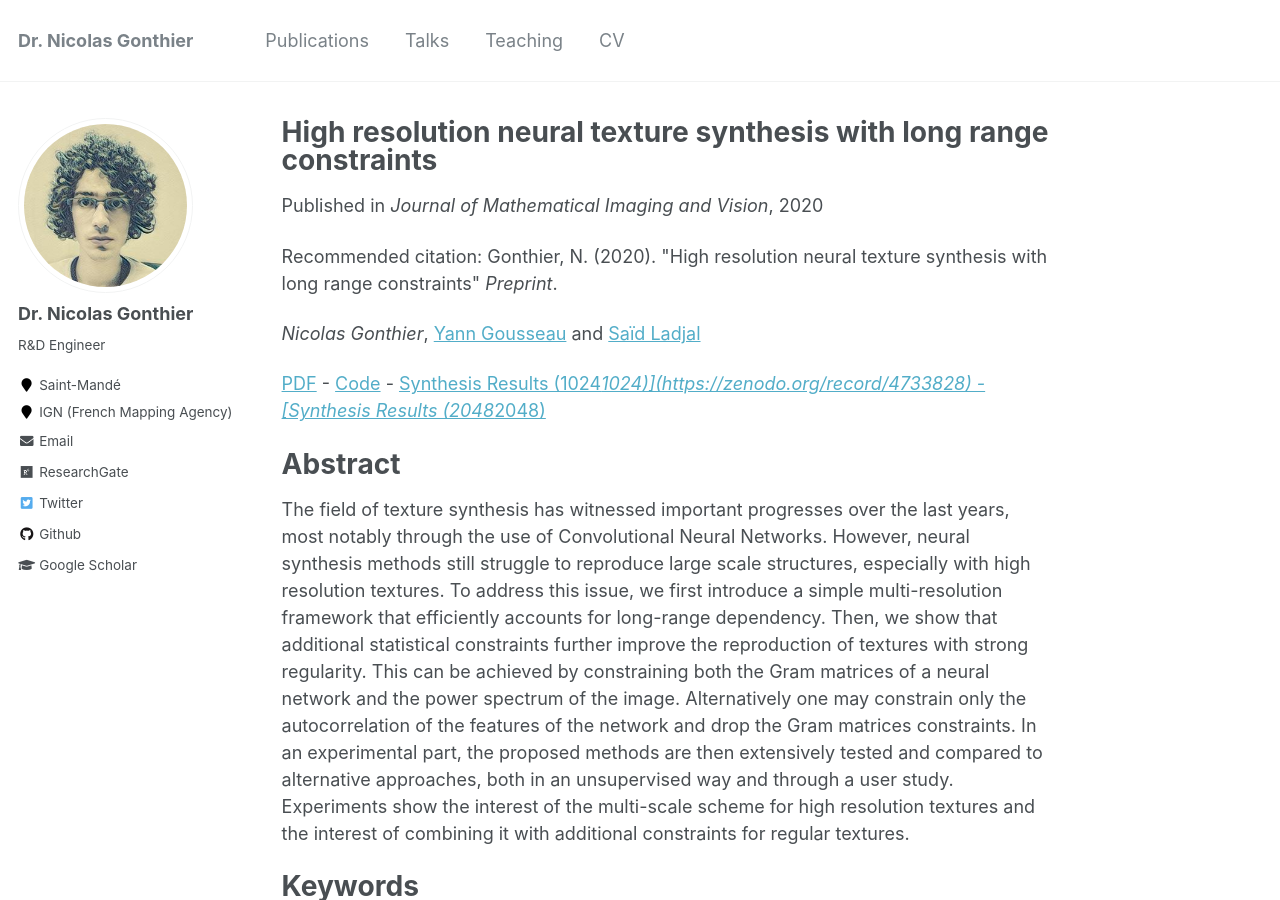
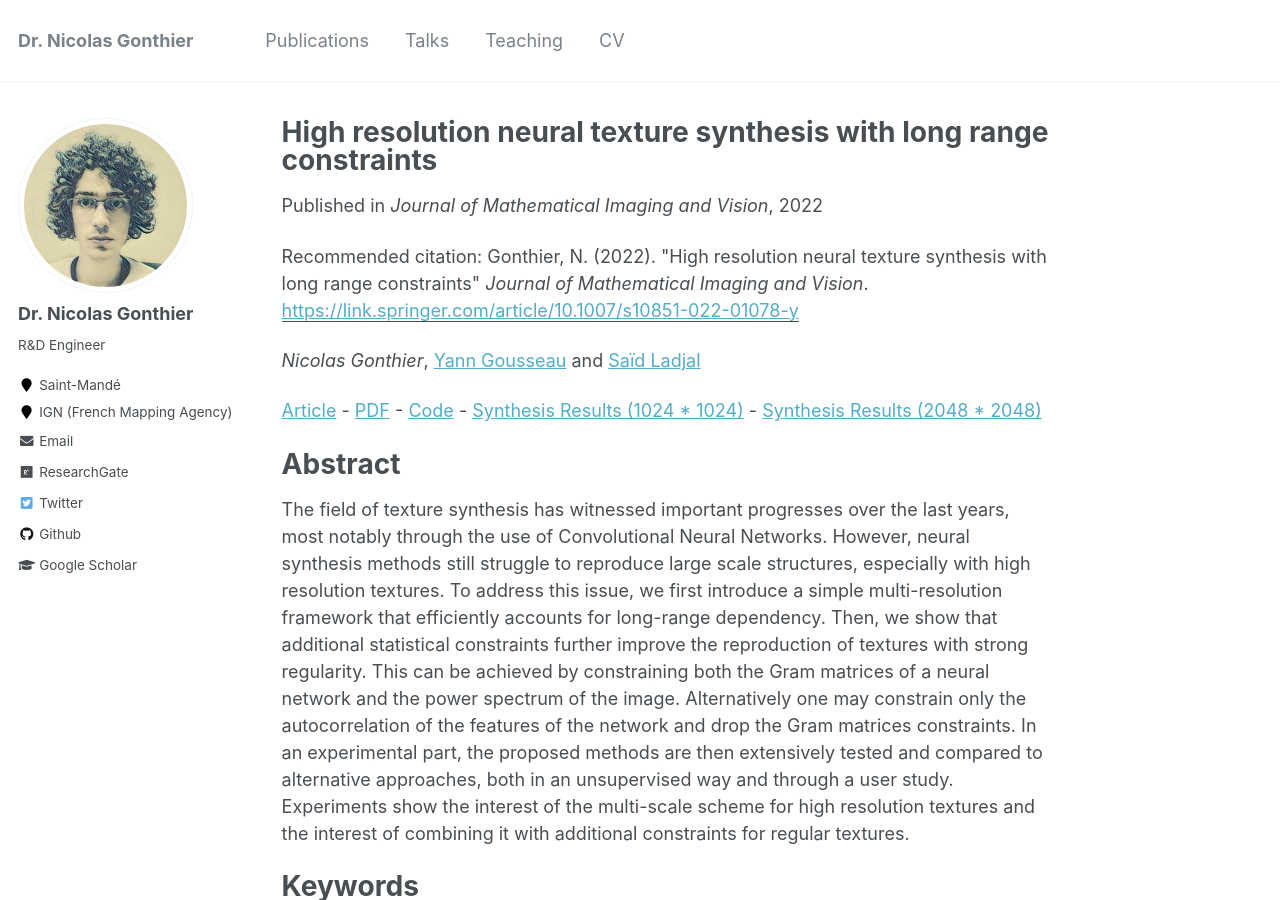
Before and after one commit to ngonthier/ngonthier.github.io, a Jekyll site: the page built from _publications/2020-08-01-Texture.md, in a window 1280 px wide and 900 px high. Built offline with Jekyll 4.4.1, drawn with Linux system fonts in a browser that asks for light colours.

Commit message:
Update 2020-08-01-Texture.md

```diff
--- a/_publications/2020-08-01-Texture.md
+++ b/_publications/2020-08-01-Texture.md
@@ -3,15 +3,15 @@ title: "High resolution neural texture synthesis with long range constraints"
 collection: publications
 permalink: /publication/2020-08-01-Texture
 excerpt: 'This paper is about texture synthesis with CNN, we proposed a Multiscale strategy. We show that additional statistical constraints further improve the reproduction of textures with strong regularity (spectrum or autocorrelation).'
-date: 2020-08-01
+date: 2022-04-01
 venue: 'Journal of Mathematical Imaging and Vision'
-#paperurl: 'https://openaccess.thecvf.com/content_eccv_2018_workshops/w13/html/Gonthier_Weakly_Supervised_Object_Detection_in_Artworks_ECCVW_2018_paper.html'
-citation: 'Gonthier, N. (2020). &quot;High resolution neural texture synthesis with long range constraints&quot; <i>Preprint</i>.'
+paperurl: 'https://link.springer.com/article/10.1007/s10851-022-01078-y'
+citation: 'Gonthier, N. (2022). &quot;High resolution neural texture synthesis with long range constraints&quot; <i>Journal of Mathematical Imaging and Vision</i>.'
 ---
 
 *Nicolas Gonthier*, [Yann Gousseau](https://gousseau.wp.imt.fr/) and [Saïd Ladjal](https://perso.telecom-paristech.fr/ladjal/)
 
-[PDF](https://arxiv.org/abs/2008.01808) - [Code](https://github.com/ngonthier/multiresolution_texture) - [Synthesis Results (1024*1024)](https://zenodo.org/record/4733828) - [Synthesis Results (2048*2048)](https://zenodo.org/record/4737434)
+[Article](https://link.springer.com/article/10.1007/s10851-022-01078-y) - [PDF](https://arxiv.org/abs/2008.01808) - [Code](https://github.com/ngonthier/multiresolution_texture) - [Synthesis Results (1024 * 1024)](https://zenodo.org/record/4733828) - [Synthesis Results (2048 * 2048)](https://zenodo.org/record/4737434)
 
 Abstract
 ======
```
